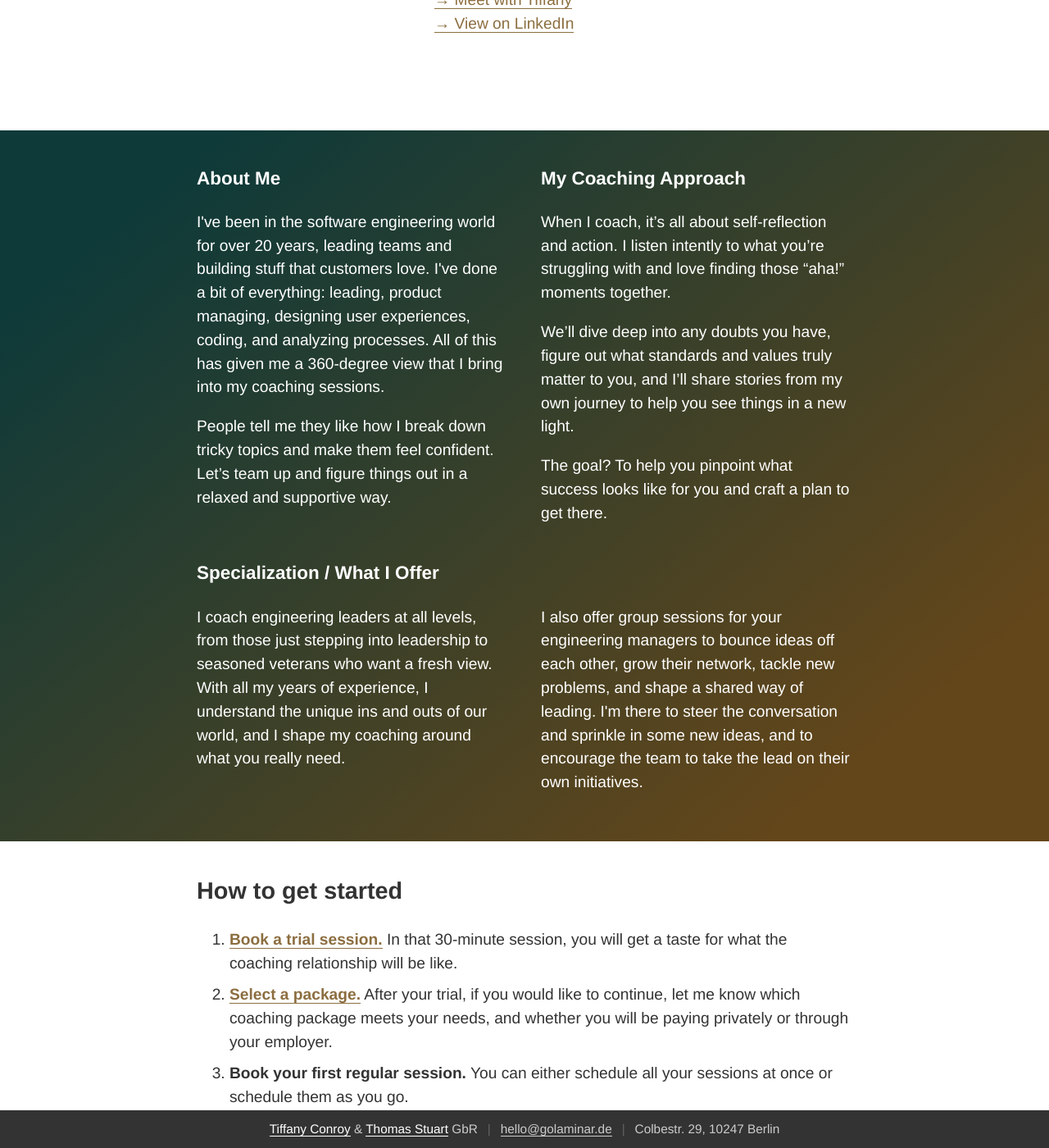
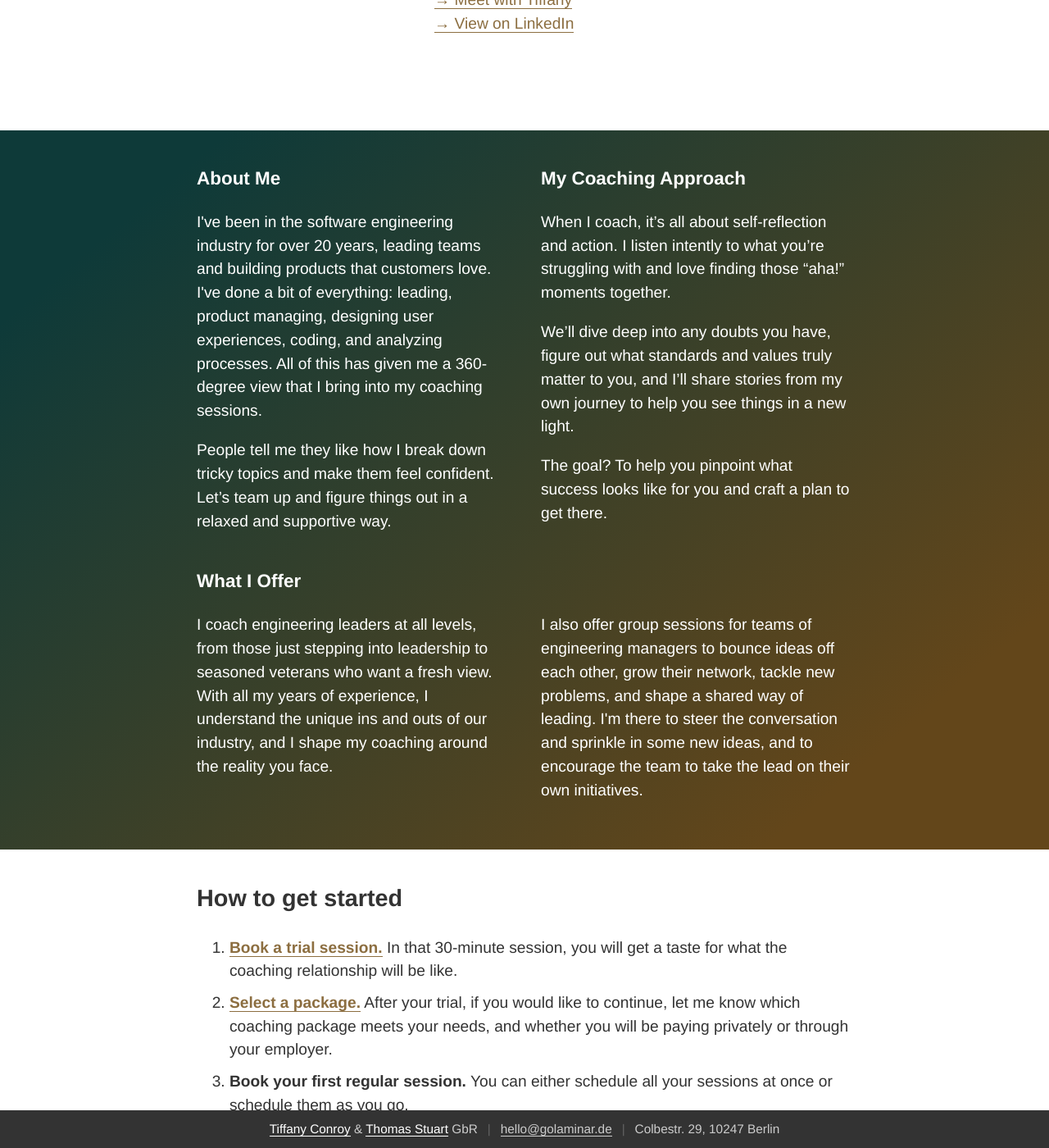
Before and after one commit to golaminar/golaminar.github.io, a Jekyll site: the page built from tiffany/coaching.html, in a window 1280 px wide and 1400 px high, scrolled down 448 px. Shown: the whole window at 82% size. Built offline with Jekyll 4.4.1, drawn with Linux system fonts in a browser that asks for light colours.

Commit message:
Caoching content tweaks

```diff
--- a/tiffany/coaching.html
+++ b/tiffany/coaching.html
@@ -54,7 +54,7 @@ description: With over 20 years in engineering, I’ve worn many hats, from deve
                 <div class="col">
                     <h3>About Me</h3>
                     <p>
-                        I've been in the software engineering world for over 20 years, leading teams and building stuff that customers love. I've done a
+                        I've been in the software engineering industry for over 20 years, leading teams and building products that customers love. I've done a
                         bit of everything: leading, product managing, designing user experiences, coding, and analyzing processes. All of this
                         has given me a 360-degree view that I bring into my coaching sessions.
                     </p>
@@ -79,24 +79,21 @@ description: With over 20 years in engineering, I’ve worn many hats, from deve
                     </p>
                 </div>
             </div>
-            <h3>Specialization / What I Offer</h3>
+            <h3>What I Offer</h3>
             <div class="cols">
                 <div class="col">
                     <p>
                         I coach engineering leaders at all levels, from those just stepping into leadership to seasoned veterans who
                         want a fresh
-                        view. With all my years of experience, I understand the unique ins and outs of our world, and I shape my
-                        coaching around what
-                        you really need.
+                        view. With all my years of experience, I understand the unique ins and outs of our industry, and I shape my
+                        coaching around the reality you face.
                     </p>
                 </div>
                 <div class="col">
                     <p>
-                        I also offer group sessions for your engineering managers to bounce ideas off each other, grow their network,
-                        tackle new
-                        problems, and shape a shared way of leading. I'm there to steer the conversation and sprinkle in some new ideas,
-                        and to encourage
-                        the team to take the lead on their own initiatives.
+                        I also offer group sessions for teams of engineering managers to bounce ideas off each other, grow their network,
+                        tackle new problems, and shape a shared way of leading. I'm there to steer the conversation and sprinkle in some new
+                        ideas, and to encourage the team to take the lead on their own initiatives.
                     </p>
                 </div>
             </div>
```
Also changed, not shown: other parts of tiffany/coaching.html (+1 -1 lines).
